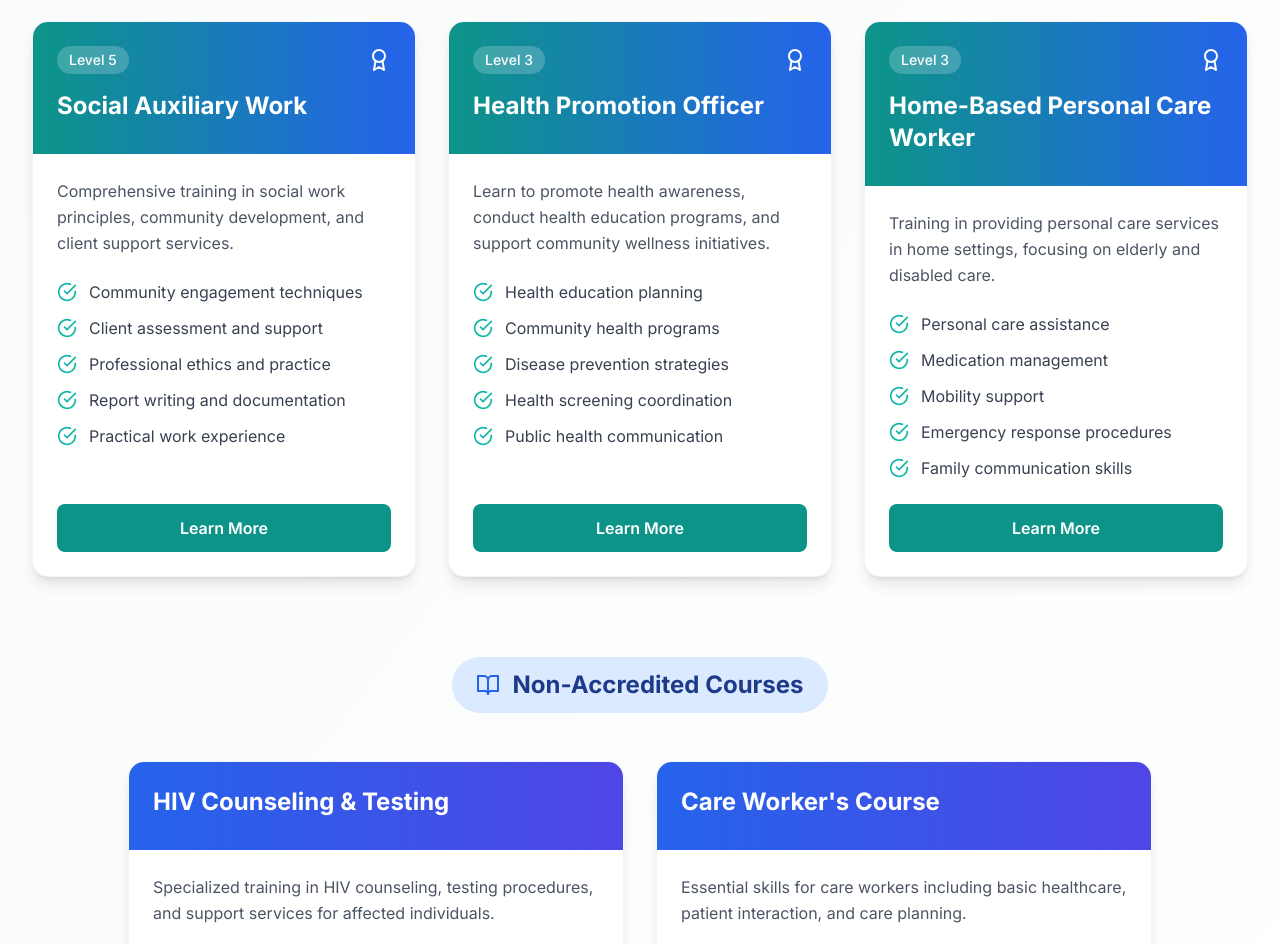
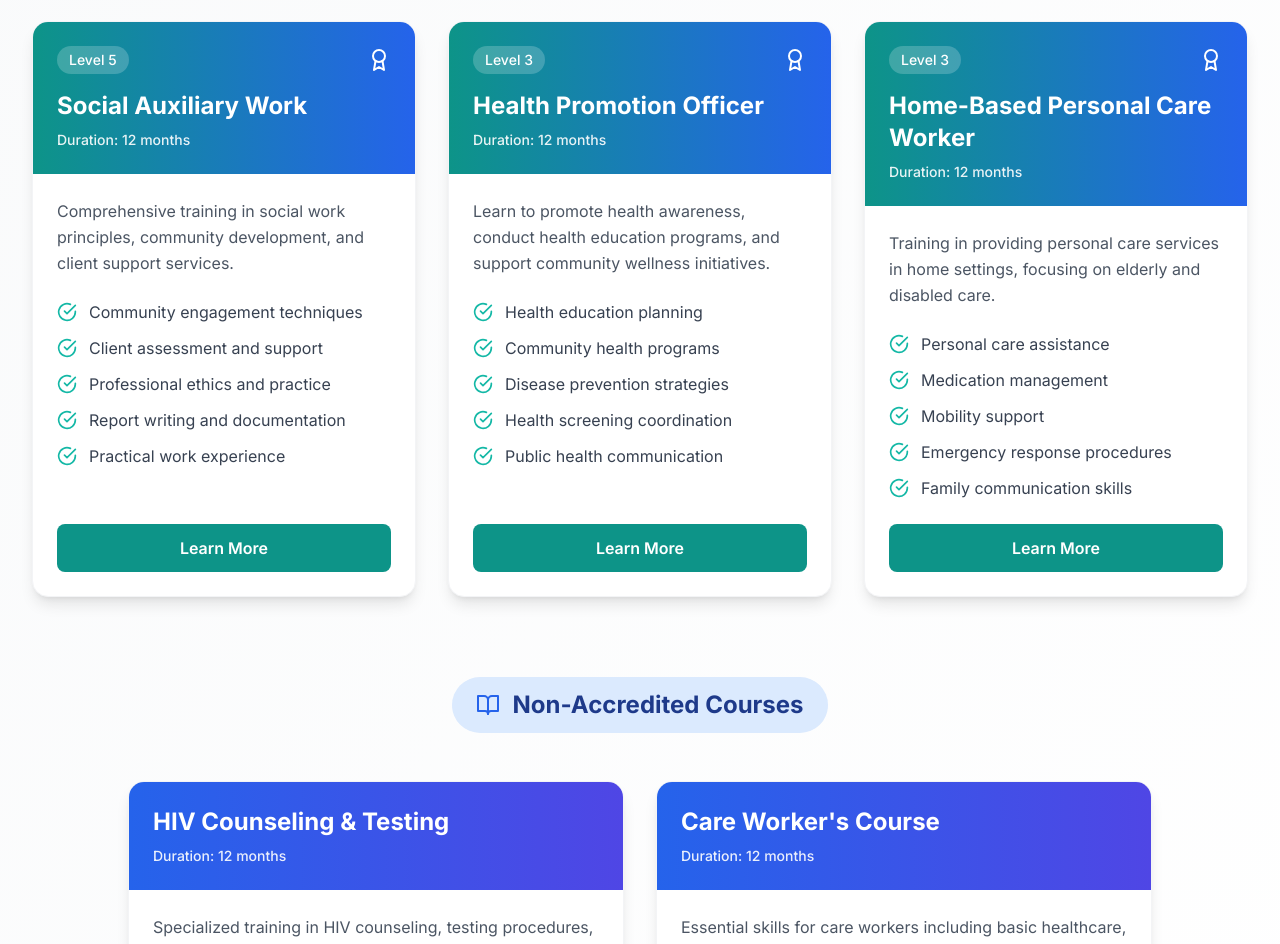
Before and after one commit to Hc-Web-Dev/Justin-website, a React (Vite) app: page / in a window 1280 px wide. Shown: the part 2340-3284 px from the top of the page. Built offline with nearby package versions, Linux system fonts and the light colour scheme.

Commit message:
course duration

```diff
--- a/src/components/Courses.tsx
+++ b/src/components/Courses.tsx
@@ -20,7 +20,7 @@ const Courses = () => {
     {
       title: "Health Promotion Officer",
       level: "Level 3",
-      duration: "6 months",
+      duration: "12 months",
       students: "30+ enrolled",
       description: "Learn to promote health awareness, conduct health education programs, and support community wellness initiatives.",
       features: [
@@ -34,7 +34,7 @@ const Courses = () => {
     {
       title: "Home-Based Personal Care Worker",
       level: "Level 3",
-      duration: "6 months",
+      duration: "12 months",
       students: "40+ enrolled",
       description: "Training in providing personal care services in home settings, focusing on elderly and disabled care.",
       features: [
@@ -50,7 +50,7 @@ const Courses = () => {
   const nonAccreditedCourses = [
     {
       title: "HIV Counseling & Testing",
-      duration: "3 months",
+      duration: "12 months",
       students: "25+ enrolled",
       description: "Specialized training in HIV counseling, testing procedures, and support services for affected individuals.",
       features: [
@@ -63,7 +63,7 @@ const Courses = () => {
     },
     {
       title: "Care Worker's Course",
-      duration: "4 months",
+      duration: "12 months",
       students: "35+ enrolled",
       description: "Essential skills for care workers including basic healthcare, patient interaction, and care planning.",
       features: [
@@ -173,6 +173,9 @@ const Courses = () => {
                   >
                     {course.title}
                   </h4>
+                  <p className="text-sm font-medium opacity-90">
+                    Duration: 12 months
+                  </p>
                 </div>
 
                 <div className="p-6 flex flex-col flex-grow">
@@ -243,6 +246,9 @@ const Courses = () => {
                   >
                     {course.title}
                   </h4>
+                  <p className="text-sm font-medium opacity-90">
+                    Duration: 12 months
+                  </p>
                 </div>
 
                 <div className="p-6">
```
